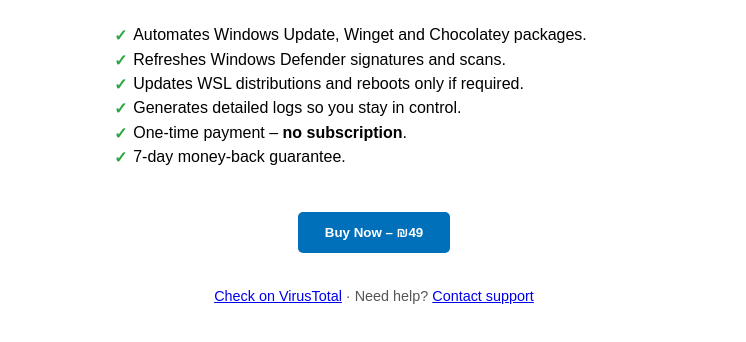
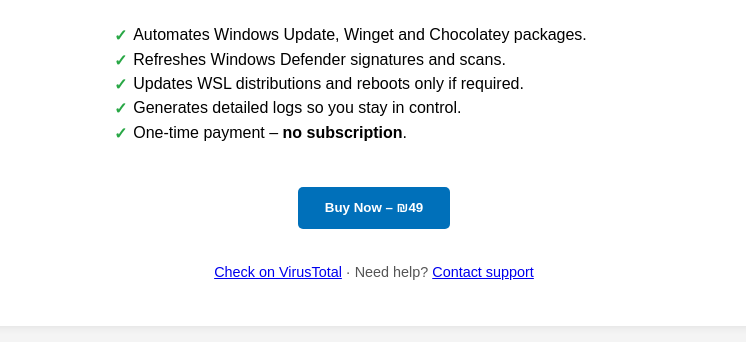
Before and after one commit to LZguy/Auto-Updater, a plain HTML site: page docs/index.html in a window 1280 px wide. Shown: the part 174-516 px from the top of the page, without its empty margins (266-1012 px from the left). Drawn offline with Linux system fonts and the light colour scheme.

Commit message:
Landing page: no gurantee

```diff
--- a/docs/index.html
+++ b/docs/index.html
@@ -75,7 +75,6 @@
       <li>Updates WSL distributions and reboots only if required.</li>
       <li>Generates detailed logs so you stay in control.</li>
       <li>One‑time payment – <strong>no subscription</strong>.</li>
-      <li>7‑day money‑back guarantee.</li>
     </ul>
 
     <form action="https://www.paypal.com/cgi-bin/webscr" method="post" target="_top">
```
